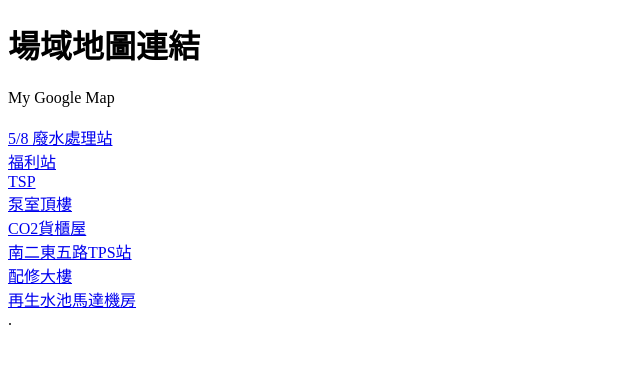
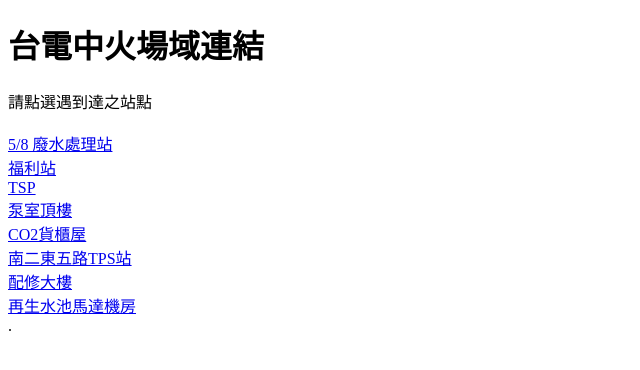
Before and after one commit to chrislin282/Map, a plain HTML site: page index.html in a window 1280 px wide. Shown: the whole page, without its empty margins (0-640 px from the left). Drawn offline with Linux system fonts and the light colour scheme.

Commit message:
Update index.html

```diff
--- a/index.html
+++ b/index.html
@@ -1,13 +1,13 @@
 <!DOCTYPE html>
 <html>
 <head>
-<title>場域Google Map 連結</title>
+<title>台電中火場域連結</title>
 <meta name="viewport" content="width=device-width, initial-scale=1">
 </head>
 <body>
 
-<h1>場域地圖連結</h1>
-<p>My Google Map<br>
+<h1>台電中火場域連結</h1>
+<p>請點選遇到達之站點<br>
 <br>
 <a href="https://www.google.com/maps/place/24%C2%B012'39.1%22N+120%C2%B029'00.4%22E/@24.2108611,120.4834444,17z/data=!3m1!4b1!4m5!3m4!1s0x0:0x7cd97276e05cff00!8m2!3d24.210854!4d120.483454"> 5/8 廢水處理站</a>
 <br>
```
